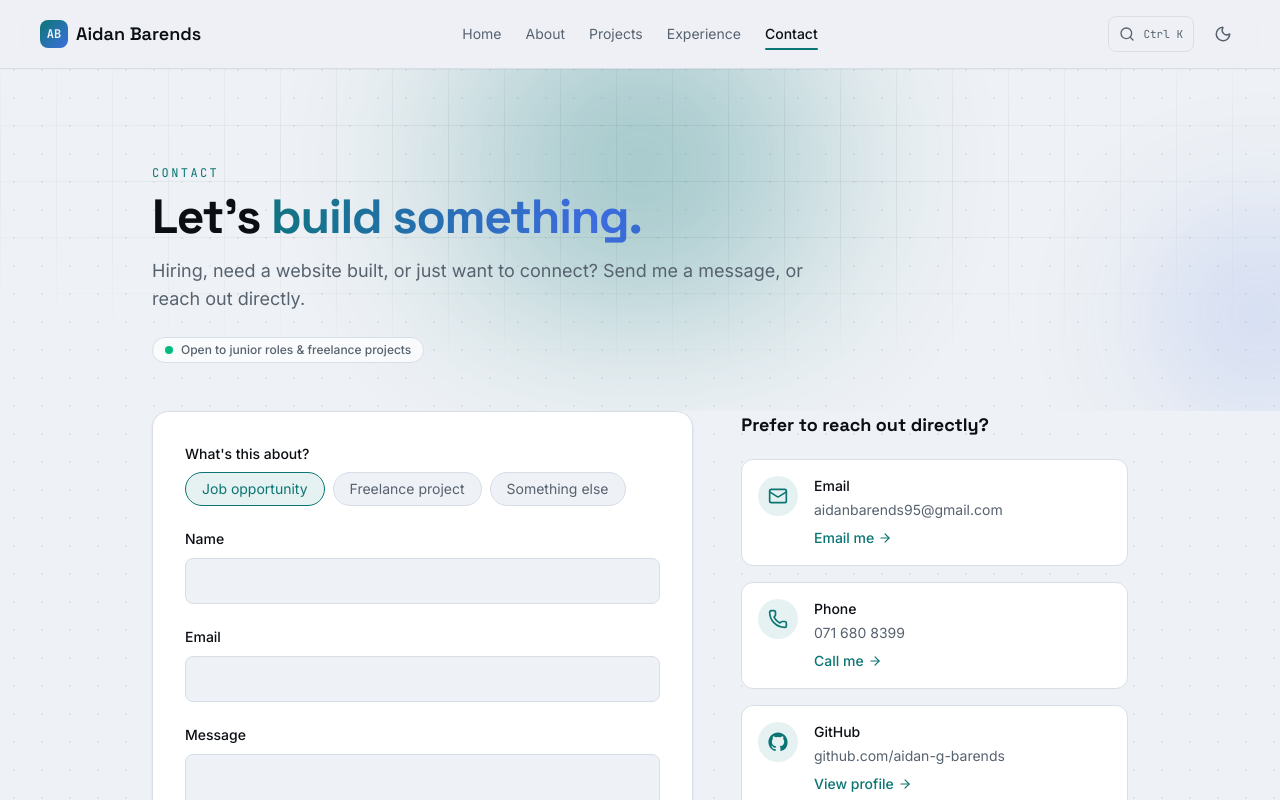
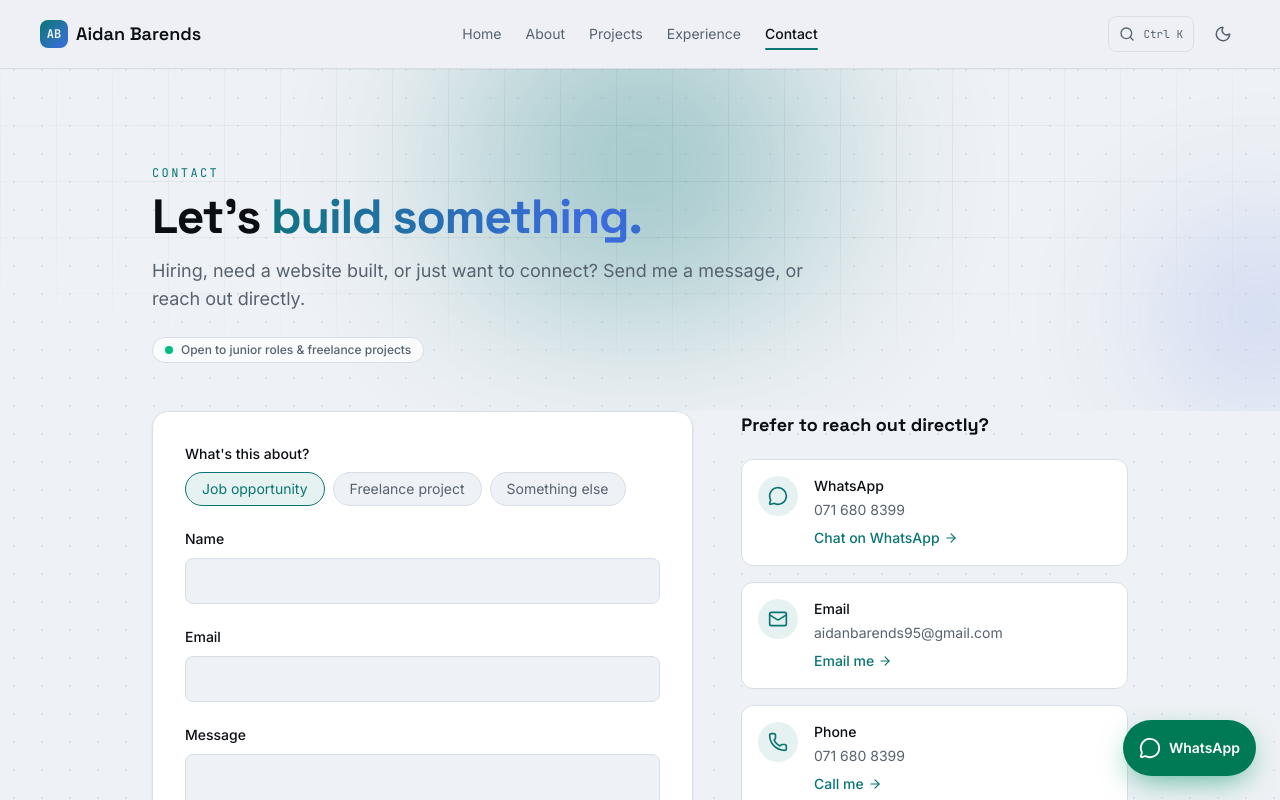
Before and after one commit to aidan-g-barends/Aidan-Barends-Portfolio, a Next.js app: page /contact in a window 1280 px wide. Shown: the top 800 px of the page. Built offline with nearby package versions, Linux system fonts and the light colour scheme.

Commit message:
Add WhatsApp contact options
Floating WhatsApp button on every page, WhatsApp card on Contact and button in Services, all opening a chat with a prefilled message.

```diff
--- a/src/app/layout.tsx
+++ b/src/app/layout.tsx
@@ -14,8 +14,8 @@ import Footer from "../components/Footer";
 import MotionProvider from "../components/MotionProvider";
 import CommandPalette from "../components/CommandPalette";
 import { projects } from "../data/projects";
-import { ArrowUp } from "lucide-react";
-import { SITE_URL } from "../lib/site";
+import { ArrowUp, MessageCircle } from "lucide-react";
+import { SITE_URL, WHATSAPP_URL } from "../lib/site";
 
 const spaceGrotesk = Space_Grotesk({
   variable: "--font-heading",
@@ -101,9 +101,23 @@ export default function RootLayout({
         <a
           href="#main-content"
           aria-label="Back to top"
-          className="back-to-top fixed bottom-6 right-6 z-40 h-11 w-11 items-center justify-center rounded-full border border-surface-border bg-surface/80 text-foreground-muted shadow-lg backdrop-blur transition-colors hover:border-accent hover:text-accent"
+          className="back-to-top fixed bottom-24 right-6 z-40 h-11 w-11 items-center justify-center rounded-full border border-surface-border bg-surface/80 text-foreground-muted shadow-lg backdrop-blur transition-colors hover:border-accent hover:text-accent"
         >
           <ArrowUp size={18} aria-hidden="true" />
+        </a>
+
+        <a
+          href={WHATSAPP_URL}
+          target="_blank"
+          rel="noopener noreferrer"
+          aria-label="Chat with Aidan on WhatsApp"
+          className="group fixed bottom-6 right-6 z-40 flex h-14 items-center gap-2 rounded-full bg-emerald-700 px-4 text-white shadow-[0_10px_30px_-8px_rgba(5,150,105,0.7)] transition-all duration-300 hover:-translate-y-1 hover:bg-emerald-800"
+        >
+          <MessageCircle size={22} aria-hidden="true" />
+
+          <span className="hidden text-sm font-semibold sm:inline">
+            WhatsApp
+          </span>
         </a>
 
         <CommandPalette
--- a/src/components/ContactForm.tsx
+++ b/src/components/ContactForm.tsx
@@ -9,9 +9,11 @@ import {
   ArrowRight,
   Send,
   LoaderCircle,
+  MessageCircle,
 } from "lucide-react";
 import gsap from "gsap";
 import PageHeader from "./PageHeader";
+import { WHATSAPP_URL } from "../lib/site";
 
 function GithubIcon(props: React.SVGProps<SVGSVGElement>) {
   return (
@@ -144,6 +146,14 @@ export default function ContactForm() {
   }
 
   const contactCards = [
+    {
+      icon: MessageCircle,
+      label: "WhatsApp",
+      value: "071 680 8399",
+      href: WHATSAPP_URL,
+      cta: "Chat on WhatsApp",
+      external: true,
+    },
     {
       icon: Mail,
       label: "Email",
--- a/src/components/Services.tsx
+++ b/src/components/Services.tsx
@@ -7,8 +7,10 @@ import {
   PenTool,
   Code2,
   Rocket,
+  MessageCircle,
 } from "lucide-react";
 import Eyebrow from "./Eyebrow";
+import { WHATSAPP_URL } from "../lib/site";
 
 const services = [
   {
@@ -88,6 +90,7 @@ export default function Services() {
             </p>
           </div>
 
+          <div className="flex flex-wrap gap-3">
             <Link
               href="/contact?topic=freelance"
               className="group inline-flex items-center gap-2 rounded-lg bg-accent px-5 py-2.5 text-sm font-medium text-background shadow-[0_0_32px_-8px_var(--accent)] transition-all duration-300 hover:-translate-y-1 hover:shadow-[0_0_40px_-6px_var(--accent)]"
@@ -99,6 +102,17 @@ export default function Services() {
                 className="transition-transform duration-300 group-hover:translate-x-1"
               />
             </Link>
+
+            <a
+              href={WHATSAPP_URL}
+              target="_blank"
+              rel="noopener noreferrer"
+              className="inline-flex items-center gap-2 rounded-lg border border-emerald-500/40 bg-emerald-500/10 px-5 py-2.5 text-sm font-medium text-emerald-700 transition-all duration-300 hover:-translate-y-1 hover:border-emerald-500 dark:text-emerald-400"
+            >
+              <MessageCircle size={16} aria-hidden="true" />
+              WhatsApp me
+            </a>
+          </div>
         </div>
 
         <div
--- a/src/lib/site.ts
+++ b/src/lib/site.ts
@@ -1 +1,10 @@
 export const SITE_URL = "https://aidan-barends.vercel.app";
+
+export const GITHUB_USERNAME = "aidan-g-barends";
+
+// wa.me needs the number in international format without "+" or spaces
+export const WHATSAPP_NUMBER = "27716808399";
+
+export const WHATSAPP_URL = `https://wa.me/${WHATSAPP_NUMBER}?text=${encodeURIComponent(
+  "Hi Aidan, I found your portfolio and I'd like to chat about a website."
+)}`;
```
Lines whose indentation alone changed are shown as unchanged.
